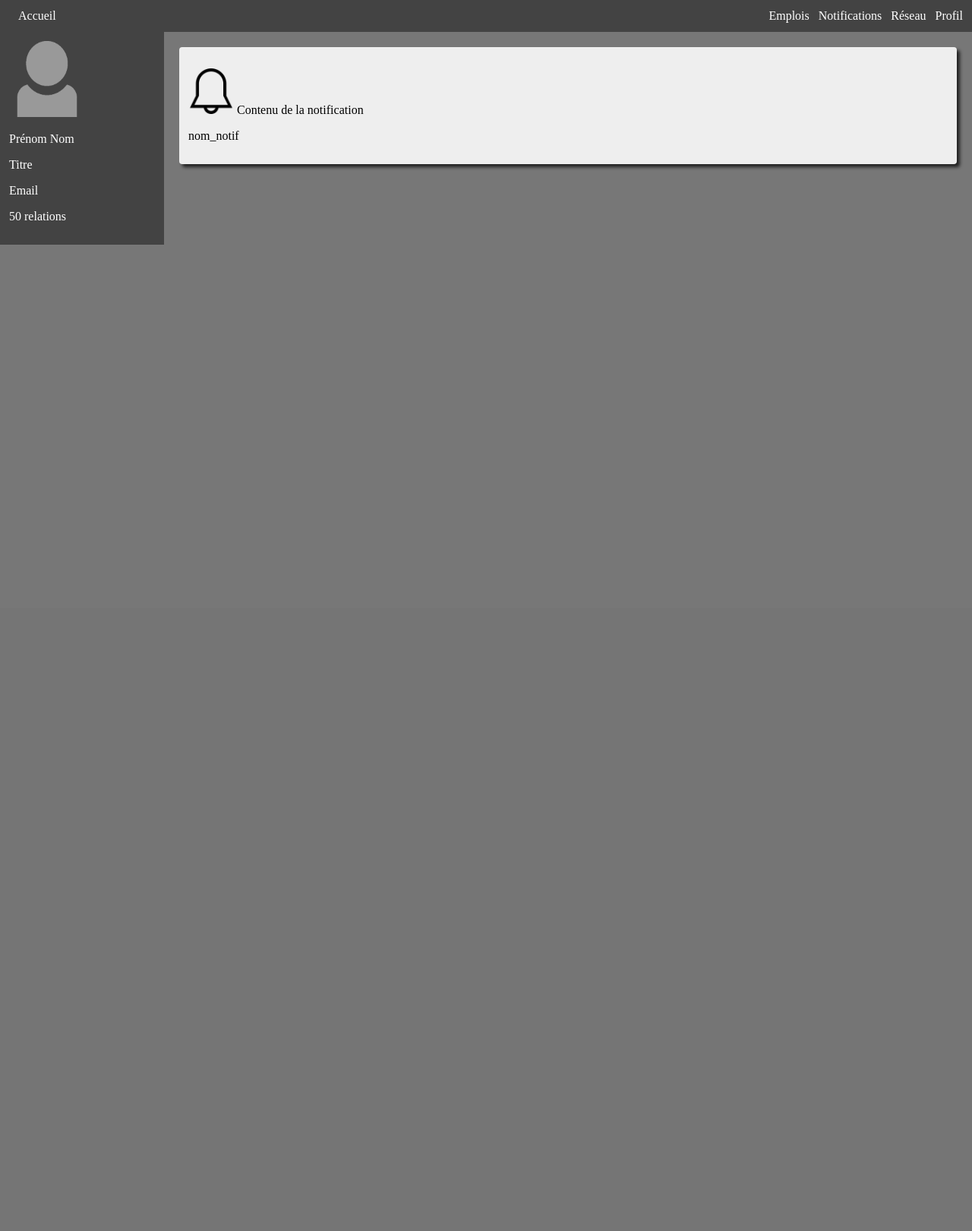
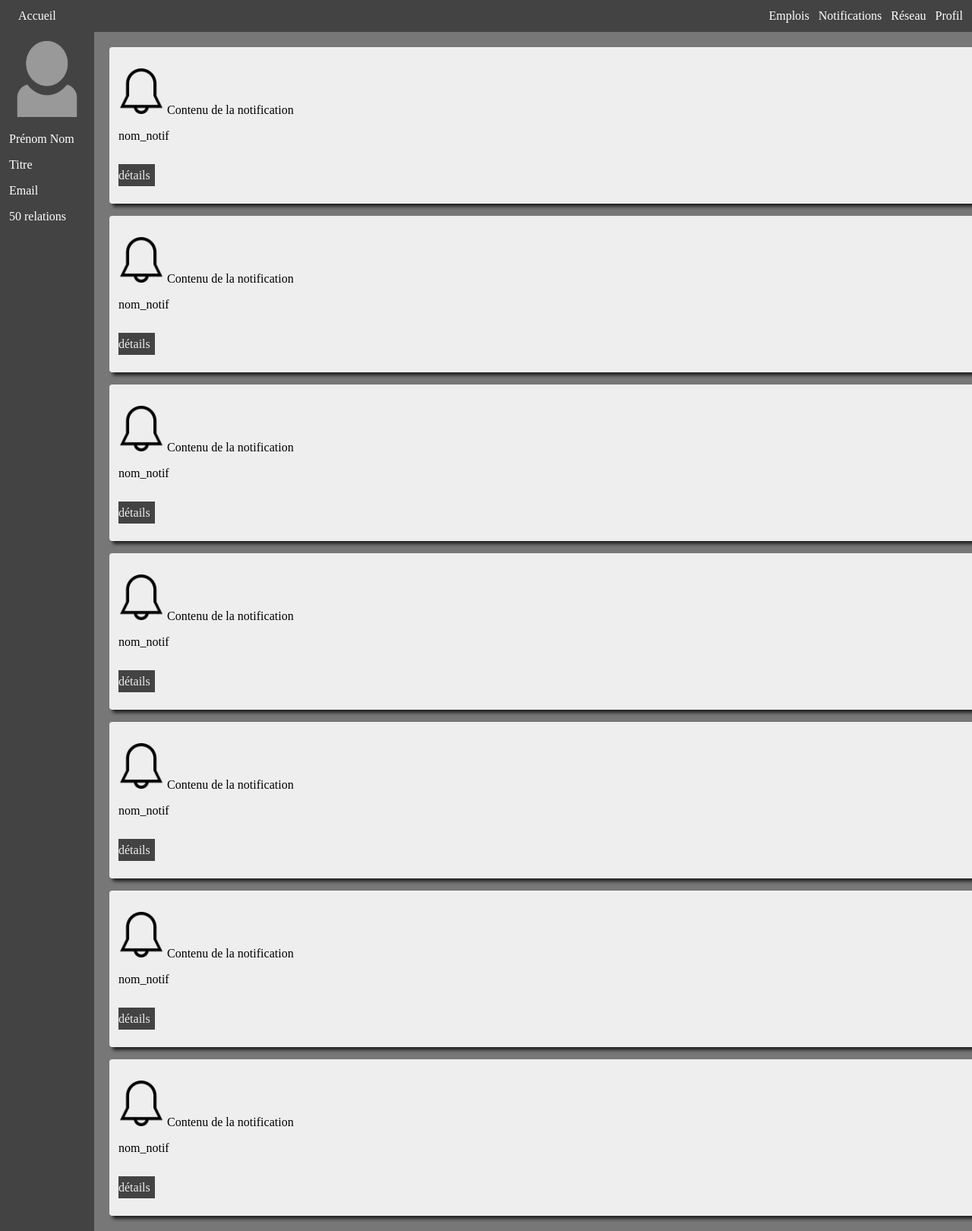
Before and after one commit to Jujulego/linkedece, a PHP site: page /Notifications.php in a window 1280 px wide; the page is wider, and only the part inside the window is pictured. Shown: that part at 76% size. Before the commit the page ends 800 px from the top of that part, so only its background shows below. Run offline with PHP 8.4, Linux system fonts and the light colour scheme.

Commit message:
ajout des boutons pour acceder au contenu des notifications

```diff
--- a/css/style_accueil.css
+++ b/css/style_accueil.css
@@ -52,3 +52,12 @@
     margin-left: 50px;
     margin-top: 70px;
 }
+
+#mur a {
+    color: #eee;
+    text-decoration: none;
+    border:1px solid #434343;
+    background-color: #434343;
+    padding: 5px;
+    margin-left: 1400px;
+}
--- a/notifications.php
+++ b/notifications.php
@@ -16,7 +16,7 @@
     <link rel="stylesheet" href="css/style_general.css" />
     <link rel="stylesheet" href="css/style_menuhaut.css" />
 
-    <title>Accueil</title>
+    <title>Notifications</title>
 </head>
 
 <body>
@@ -38,7 +38,57 @@
                 Contenu de la notification
             </p>
             <p>nom_notif</p>
+            <p><a href="contenu_notif.php">Voir détails</a></p>
         </article>
+        <article>
+            <p>
+                <img src="notif.png" width="60px" height="60px" alt="Photo de notification" />
+                Contenu de la notification
+            </p>
+            <p>nom_notif</p>
+            <p><a href="contenu_notif.php">Voir détails</a></p>
+        </article>
+        <article>
+            <p>
+                <img src="notif.png" width="60px" height="60px" alt="Photo de notification" />
+                Contenu de la notification
+            </p>
+            <p>nom_notif</p>
+            <p><a href="contenu_notif.php">Voir détails</a></p>
+        </article>
+        <article>
+            <p>
+                <img src="notif.png" width="60px" height="60px" alt="Photo de notification" />
+                Contenu de la notification
+            </p>
+            <p>nom_notif</p>
+            <p><a href="contenu_notif.php">Voir détails</a></p>
+        </article>
+        <article>
+            <p>
+                <img src="notif.png" width="60px" height="60px" alt="Photo de notification" />
+                Contenu de la notification
+            </p>
+            <p>nom_notif</p>
+            <p><a href="contenu_notif.php">Voir détails</a></p>
+        </article>
+        <article>
+            <p>
+                <img src="notif.png" width="60px" height="60px" alt="Photo de notification" />
+                Contenu de la notification
+            </p>
+            <p>nom_notif</p>
+            <p><a href="contenu_notif.php">Voir détails</a></p>
+        </article>
+        <article>
+            <p>
+                <img src="notif.png" width="60px" height="60px" alt="Photo de notification" />
+                Contenu de la notification
+            </p>
+            <p>nom_notif</p>
+            <p><a href="contenu_notif.php">Voir détails</a></p>
+        </article>
+
 
     </section>
 </div>
```
Also changed, not shown: contenu_notif.php (added, +38 -0 lines).
